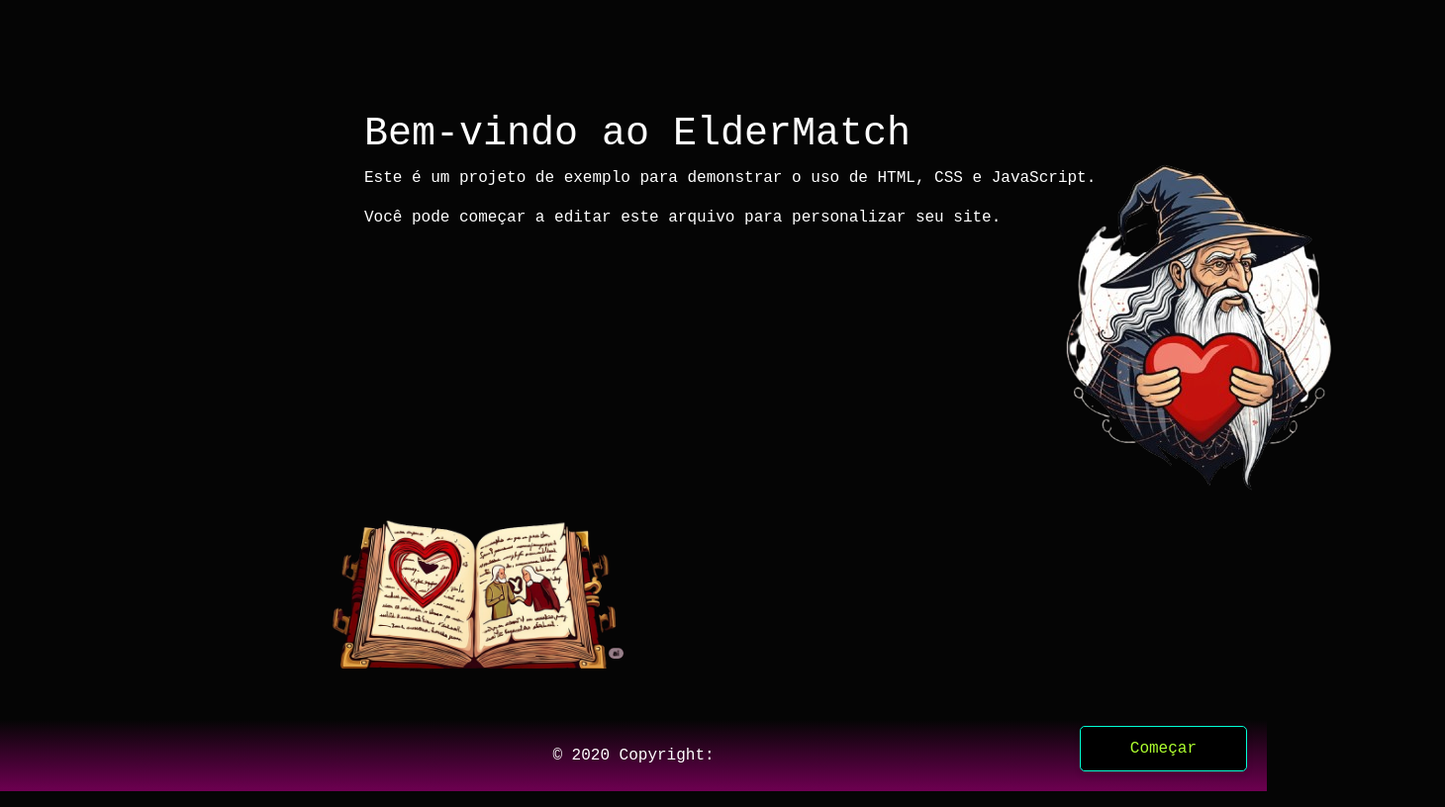
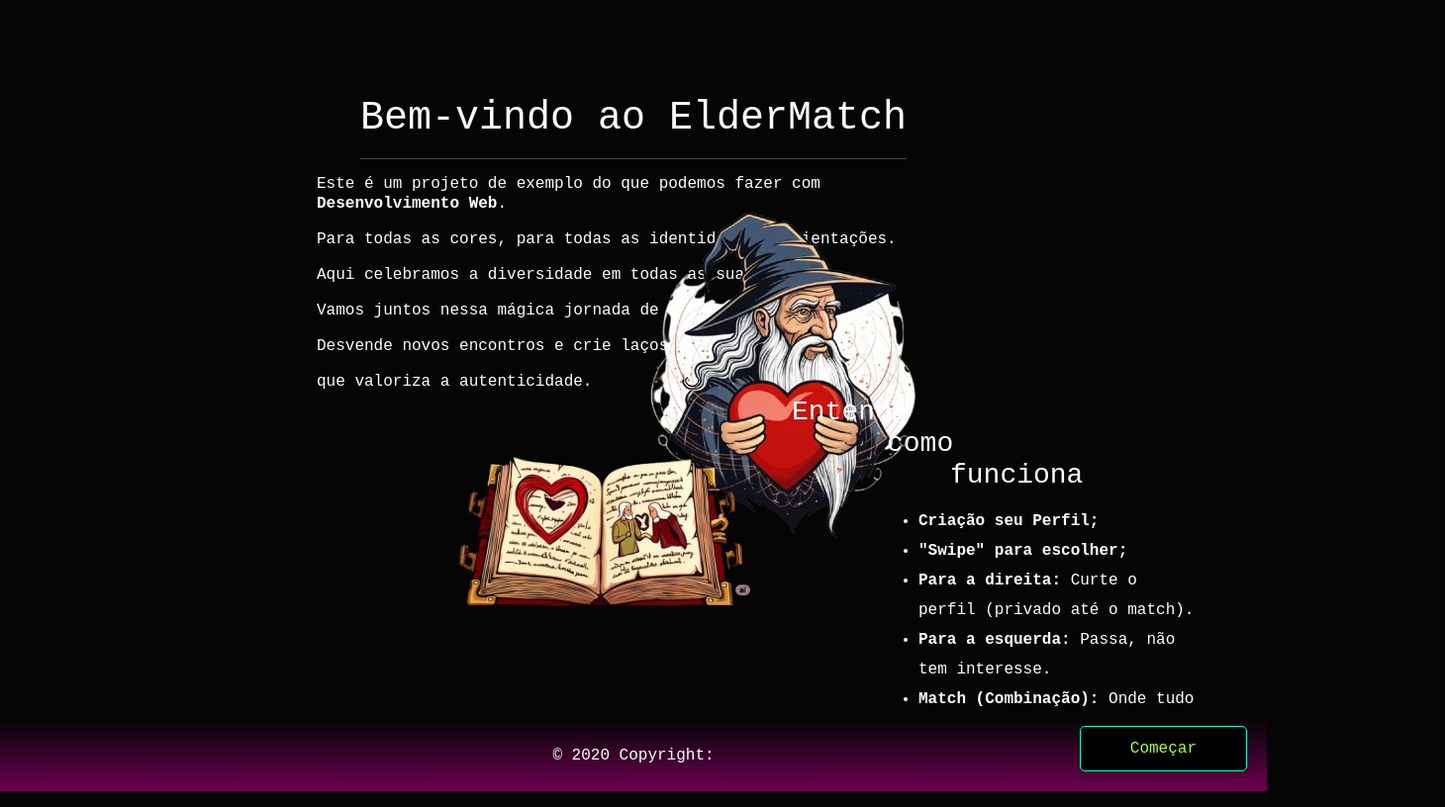
Before and after one commit to gbschaves/DesenvolvimentoWeb, a website: page index.html in a window 1280 px wide. Shown: the whole page at 99% size, 1460 px wide, since content can reach past the window. Drawn offline with nearby package versions, Linux system fonts and the light colour scheme.

Commit message:
Ajuste de conteudo e layout da pagina

```diff
--- a/css/globals.css
+++ b/css/globals.css
@@ -10,11 +10,35 @@
   height: 100vh;
 }
 
-.cabecalho {
+.introducao {
+  line-height: 20px;
+  padding-top: 8rem;
+}
 
-  top: 4rem;
-  left:20rem
+.conteudo {
+  line-height: 30px;
+  padding-top: 21rem;
+  right: 22rem;
 }
+
+.entenda {
+  position: absolute;
+  margin-top: 4rem;
+  left: 50rem;
+}
+
+.como {
+  position: absolute;
+  margin-top: 6rem;
+  left: 56rem;
+}
+
+.funciona {
+  position: absolute;
+  margin-top: 8rem;
+  left: 60rem;
+}
+
 
 #botao {
   position: fixed;
@@ -31,21 +55,34 @@
 }
 
 
+
+
 footer {
   position: absolute;
   bottom: 0%;
-width: 100%;;
+  width: 100%;;
 }
 
 .logo {
-  top: 5rem;
-  left: 60rem;
+  top: 8rem;
+  right: 15rem;
+}
+
+.lista {
+  position: absolute;
+  top: 31rem;
+  left: 57rem;
+  width: 20rem;
+  height: 20rem;
+  background-color: #050505;
+  border-radius: 10px;
+  padding: 1rem;
 }
 
 .logo2 {
-  width: 50%;
-  top: 32rem;
-  left: 20rem;
+  width: 25% ;
+  top: 28rem;
+  left: 28rem;
 }
 
 
--- a/index.html
+++ b/index.html
@@ -22,46 +22,73 @@
       crossorigin="anonymous"
     ></script>
   </head>
-  <body class="corpo h-100 w-100">
-    <header class="cabecalho position-absolute p-5">
+  <body class="corpo">
+    <header
+      class="cabecalho position-absolute mt-lg-5 pt-5 top-0 start-50 translate-middle-x"
+    >
       <h1>Bem-vindo ao ElderMatch</h1>
+      <hr />
+      <br />
+    </header>
+
+    <main >
+      <article >
+        <div class="introducao position-absolute mt-lg-5 top-0 start-50 translate-middle-x">
           <p>
-        Este é um projeto de exemplo para demonstrar o uso de HTML, CSS e
-        JavaScript.
+            Este é um projeto de exemplo do que podemos fazer com
+            <strong>Desenvolvimento Web</strong>.
           </p>
-      <p>Você pode começar a editar este arquivo para personalizar seu site.</p>
+          <p>Para todas as cores, para todas as identidades e orientações.</p>
+          <p>Aqui celebramos a diversidade em todas as suas formas!</p>
+
+          <p>Vamos juntos nessa mágica jornada de amor e amizade!</p>
+          </p>
+          <p>
+            Desvende novos encontros e crie laços em uma comunidade <p></p>
+            que valoriza a autenticidade.
+          </p>
           <script>
             console.log("ElderMatch está funcionando!");
           </script>
-    </header>
+        </div>
 
-    <main>
         <section>
-        <div class="logo position-absolute ">
-          <img
-            class=""
-            src="./src/img/wt-bg-logo.png"
-            alt="elder"
-          />
+          <div >
+            <img class="logo position-absolute" src="./src/img/wt-bg-logo.png" alt="elder" />
           </div>
         </section>
 
+
+<div class="conteudo ">
+       <h3 class="entenda">Entenda</h3>
+       <h3 class="como">como</h3>
+        <h3 class="funciona">funciona</h3>
+        <ul class="lista">
+            <li>
+                <strong>Criação seu Perfil;</strong>
+            </li>
+            <li>
+                <strong>"Swipe" para escolher;</strong>
+            </li>
+            <li><strong>Para a direita:</strong> Curte o perfil (privado até o match).</li>
+            <li><strong>Para a esquerda:</strong> Passa, não tem interesse.</li>
+            <li>
+                <strong>Match (Combinação):</strong> Onde tudo começa!
+            </li>
+        </ul>
+      </div>
+
+
       <section>
-        <div class="logo2 position-absolute ">
-          <img
-            class="w-50"
-            src="./src/img/IMG2-removebg-preview.png"
-            alt="elder"
-          />
+        <div >
+          <img class="logo2 position-absolute" src="./src/img/IMG2-removebg-preview.png" alt="elder"/>
         </div>
       </section>
-
+    </article>
       <button id="botao">Começar</button>
     </main>
 
-    <footer
-      class="text-center"
-    >
+    <footer class="text-center">
       <div
         class="p-4"
         style="
```
Lines whose indentation alone changed are shown as unchanged.
